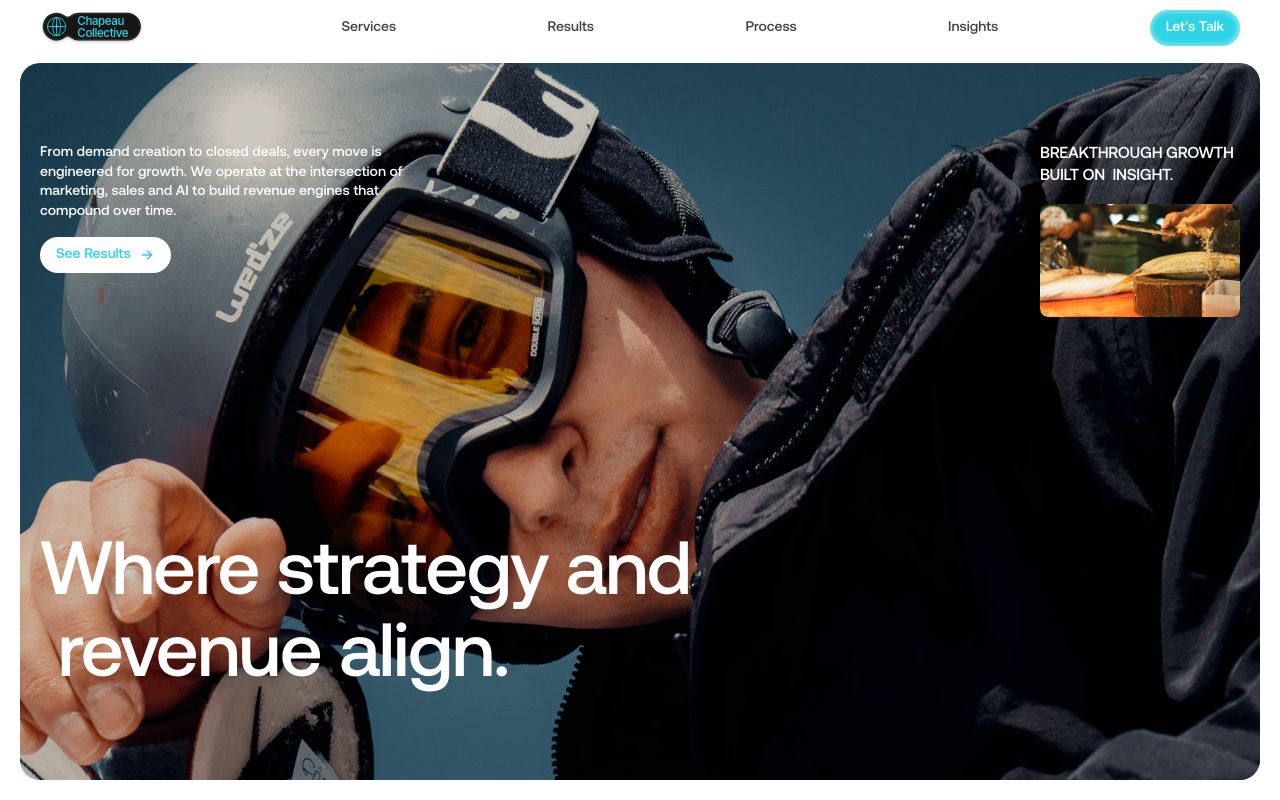
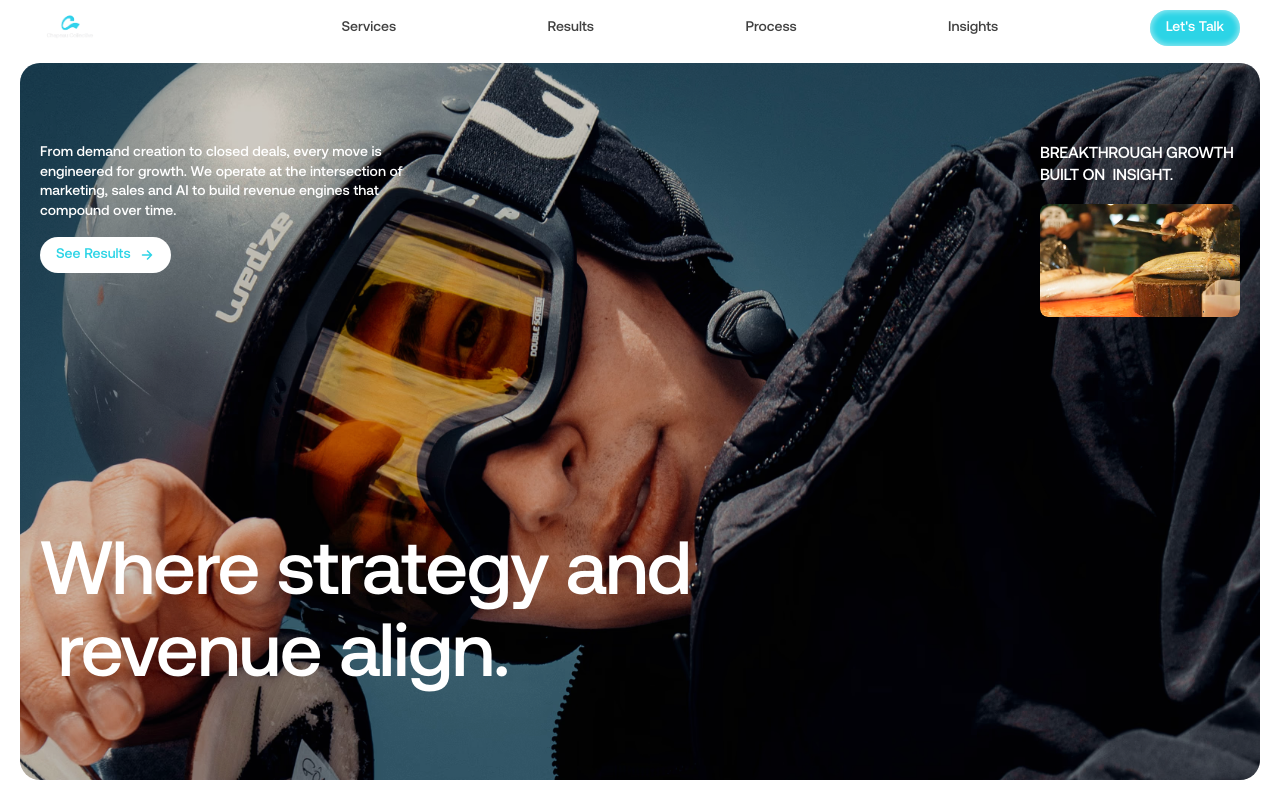
Before and after one commit to litlabs-admin/chapeau_collective, a Next.js app: page / in a window 1280 px wide. Shown: the top 800 px of the page. Built offline with nearby package versions, Linux system fonts and the light colour scheme; grey boxes are pictures that could not be loaded.

Commit message:
logo and willsinclair's photo changes

```diff
--- a/src/components/home/footer.tsx
+++ b/src/components/home/footer.tsx
@@ -83,7 +83,7 @@ function FooterWordmark() {
     <img
       alt="Chapeau Collective"
       className="h-auto w-full"
-      src="/chapeau-collective-logo.svg"
+      src="/chapeau logo.png"
     />
   );
 }
--- a/src/components/home/header.tsx
+++ b/src/components/home/header.tsx
@@ -20,7 +20,7 @@ export function Header() {
           <img
             alt="Chapeau Collective"
             className="h-full w-full object-contain object-left"
-            src="/chapeau-collective-logo.svg"
+            src="/chapeau logo.png"
           />
         </SmartLink>
 
```
Also changed, not shown: public/chapeau logo.png (added), public/mirror/framerusercontent.com/images/willsinclair.jpeg.
